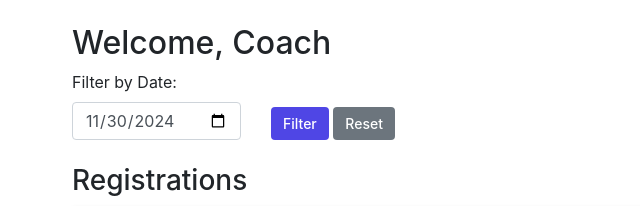
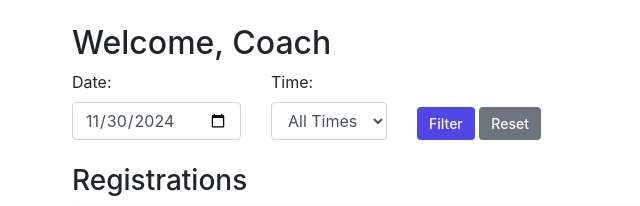
Before and after one commit to walidata48/v4, a Flask app: page /dashboard in a window 1280 px wide. Shown: the part 56-262 px from the top of the page, without its empty margins (0-640 px from the left). Run offline with Flask 3, Linux system fonts and the light colour scheme; the visitor is signed in with stand-in values (Sample User, id 1); data that the repository does not hold is empty; some libraries are stand-ins or nearby versions.

Commit message:
add time filter to coach select user

```diff
--- a/app.py
+++ b/app.py
@@ -1,4 +1,4 @@
-from flask import Flask, render_template, request, redirect, url_for, session, flash, abort
+from flask import Flask, render_template, request, redirect, url_for, session, flash, abort, jsonify
 from werkzeug.security import generate_password_hash, check_password_hash
 from models import db, User, Session, Registration, RegistrationGroup, SessionDateCount, Attendance
 from config import Config
@@ -70,13 +70,18 @@ def dashboard():
     if session['is_coach']:
         # Get date filter from request args
         date_filter = request.args.get('date_filter')
-
+        time_filter = request.args.get('time_filter')
         # Set default to today's date if no filter is applied
         if not date_filter:
             date_filter = datetime.today().strftime('%Y-%m-%d')
 
         # Convert string date to datetime for filtering
         filter_date = datetime.strptime(date_filter, '%Y-%m-%d').date()
+        time_slots = db.session.query(Session.start_time)\
+            .filter(Session.day == filter_date.strftime('%A'))\
+            .distinct()\
+            .all()
+        time_slots = [start_time.strftime('%H:%M:%S') for (start_time,) in time_slots]
 
         # Query registrations with joined data, excluding those already marked
         registrations = Registration.query\
@@ -86,7 +91,8 @@ def dashboard():
                        (Attendance.date == filter_date))\
             .filter(
                 Attendance.id == None,  # Only include registrations without attendance records
-                Registration.session_date == filter_date  # Ensure the session date matches
+                Registration.session_date == filter_date,
+                Session.start_time == time_filter if time_filter else True  # Ensure the session date matches
             )\
             .add_columns(
                 User.name.label('user_name'),
@@ -101,7 +107,8 @@ def dashboard():
         return render_template('coach_dashboard.html',
                              user=user,
                              registrations=registrations,
-                             selected_date=date_filter)
+                             selected_date=date_filter,
+                             time_slots=time_slots)
     else:
         return redirect(url_for('home'))
 
@@ -539,6 +546,20 @@ def coach_settings():
         return redirect(url_for('login'))
     return render_template('coach_settings.html')
 
+@app.route('/get_time_slots')
+def get_time_slots():
+    date_filter = request.args.get('date_filter')
+    if date_filter:
+        filter_date = datetime.strptime(date_filter, '%Y-%m-%d').date()
+        # Get time slots for the selected day
+        time_slots = db.session.query(Session.start_time)\
+            .filter(Session.day == filter_date.strftime('%A'))\
+            .distinct()\
+            .all()
+        time_slots = [start_time.strftime('%H:%M:%S') for (start_time,) in time_slots]
+        return jsonify({'time_slots': time_slots})
+    return jsonify({'time_slots': []})
+
 if __name__ == '__main__':
     with app.app_context():
         db.create_all()
--- a/templates/coach_dashboard.html
+++ b/templates/coach_dashboard.html
@@ -7,13 +7,26 @@
 <form method="GET" class="mb-4">
     <div class="row align-items-end">
         <div class="col-auto">
-            <label for="date_filter">Filter by Date:</label>
+            <label for="date_filter">Date:</label>
             <input type="date" id="date_filter" name="date_filter" class="form-control"
-                   value="{{ selected_date }}">
+                   value="{{ selected_date }}" onchange="updateTimeSlots(this.value)">
         </div>
+
         <div class="col-auto">
-            <button type="submit" class="btn btn-primary">Filter</button>
-            <a href="{{ url_for('dashboard') }}" class="btn btn-secondary">Reset</a>
+            <label for="time_filter">Time:</label>
+            <select id="time_filter" name="time_filter" class="form-control">
+                <option value="">All Times</option>
+                {% for time in time_slots %}
+                    <option value="{{ time }}" {% if time == selected_time %}selected{% endif %}>
+                        {{ time }}
+                    </option>
+                {% endfor %}
+            </select>
+        </div>
+
+        <div class="col-auto">
+            <button type="submit" class="btn btn-primary btn-sm">Filter</button>
+            <a href="{{ url_for('dashboard') }}" class="btn btn-secondary btn-sm">Reset</a>
         </div>
     </div>
 </form>
@@ -53,4 +66,27 @@
 {% if not registrations %}
 <p>No registrations found for the selected date.</p>
 {% endif %}
+
+<!-- Add this JavaScript at the bottom of your template -->
+<script>
+function updateTimeSlots(date) {
+    // Make an AJAX request to get time slots for the selected date
+    fetch(`/get_time_slots?date=${date}`)
+        .then(response => response.json())
+        .then(data => {
+            const timeSelect = document.getElementById('time_filter');
+            timeSelect.innerHTML = '<option value="">All Times</option>';
+
+            data.time_slots.forEach(time => {
+                const option = document.createElement('option');
+                option.value = time;
+                option.textContent = time;
+                timeSelect.appendChild(option);
+            });
+
+            // Automatically submit the form after updating time slots
+            document.querySelector('form').submit();
+        });
+}
+</script>
 {% endblock %}
```
